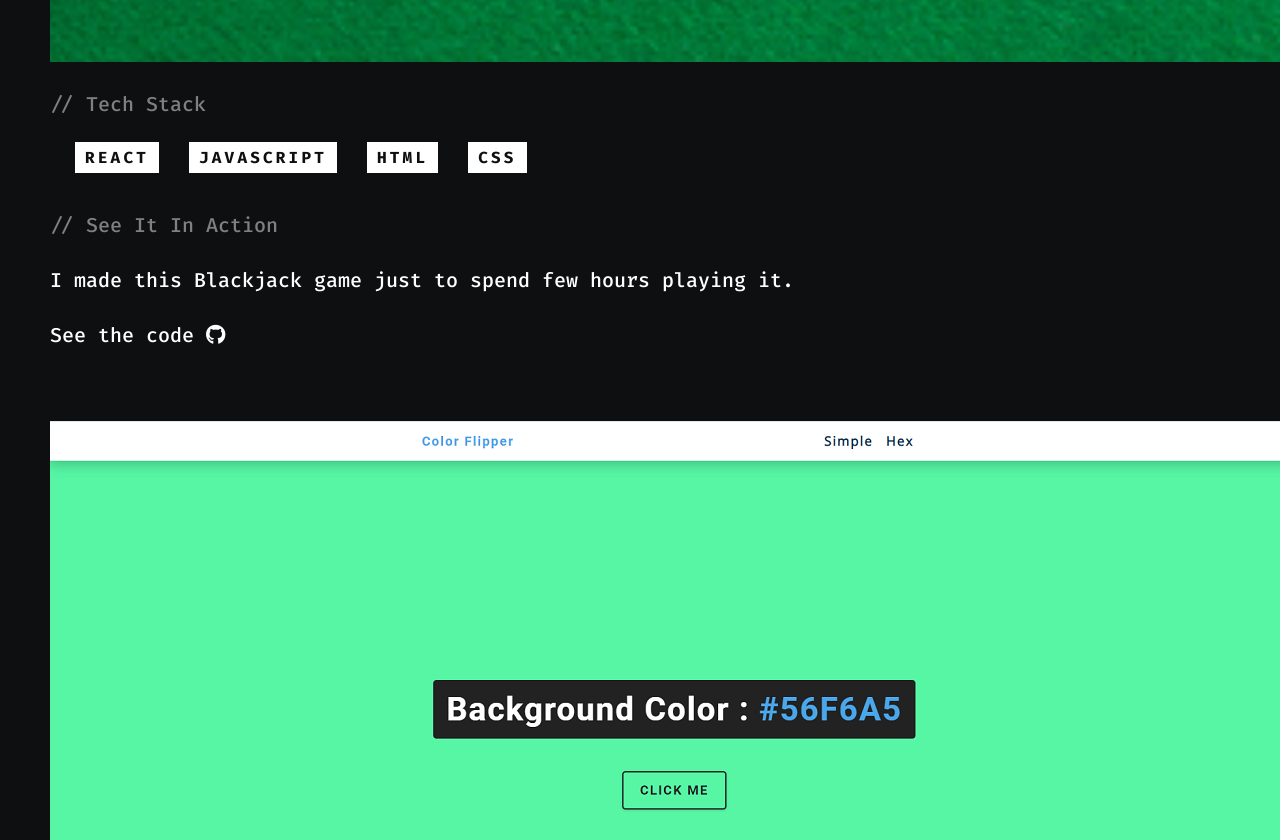
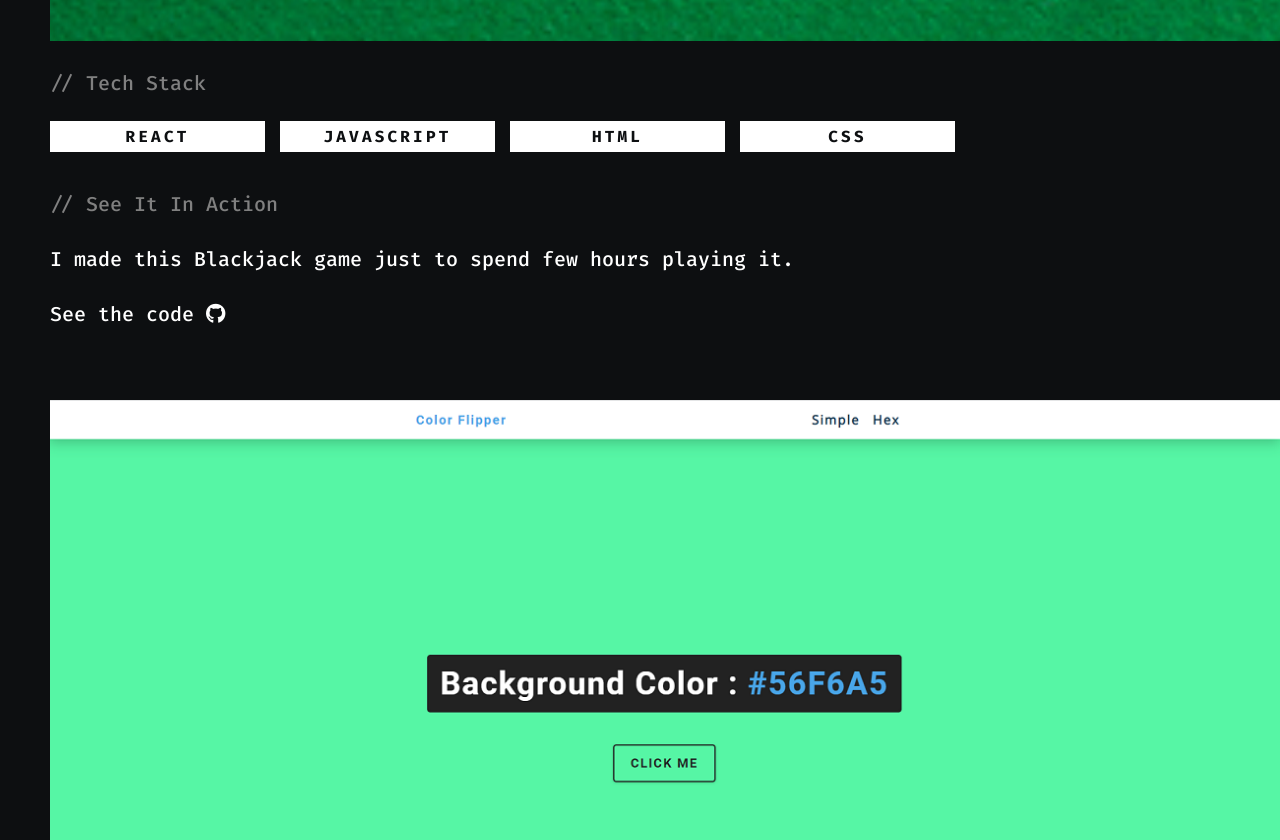
Before and after one commit to KartikBudania/portfolio, a React (Create React App) app: page / in a window 1280 px wide. Shown: the part 2660-3500 px from the top of the page. Built offline with nearby package versions, Linux system fonts and the light colour scheme.

Commit message:
resolve image and contact css problem

```diff
--- a/src/index.css
+++ b/src/index.css
@@ -192,10 +192,13 @@ h6{
   font-size: 35px;
 }
 img{
+  width: 100%;
+  height: auto;
+  max-width: 1250px;
   margin-top: 3rem;
 }
 .stacks{
-  display: flex;
+  display: block;
   padding: 0px;
 }
 .techstack{
@@ -204,7 +207,9 @@ img{
   padding: 5px 10px;
   letter-spacing: 0.2em;
   margin-bottom: 15px;
-  margin-right: 5px;
+  width: 20%;
+  min-width: 195px;
+  text-align: center;
 }
 .tools, .about, .projects, .details{
   padding: 50px 0px 50px 50px;
@@ -222,7 +227,7 @@ form{
   display: flex;
   flex-direction: column;
   padding: 40px 50px;
-  width: 80%;
+  width: 65%;
   max-width: 600px;
   border: white 2px solid;
   border-radius: 2px;
@@ -354,7 +359,6 @@ form input, form textarea{
   }
 
 
-  /*animated scroll arrow animation*/
   @-webkit-keyframes fade_move_down {
     0%   { -webkit-transform:translate(0,-50px) rotate(45deg); opacity: 0;  }
     50%  { opacity: 1;  }
@@ -374,4 +378,19 @@ form input, form textarea{
     display: flex;
     justify-content: space-between;
   }
+  .stacks{
+    display: flex;
+    padding: 0px;
+  }
+  .techstack{
+    background-color: white;
+    color: rgb(13, 15, 17);
+    padding: 5px 10px;
+    letter-spacing: 0.2em;
+    margin-bottom: 15px;
+    margin-right: 15px;
+    margin-left: 0px;
+    width: 195px;
+    text-align: center;
+  }
 }
```
